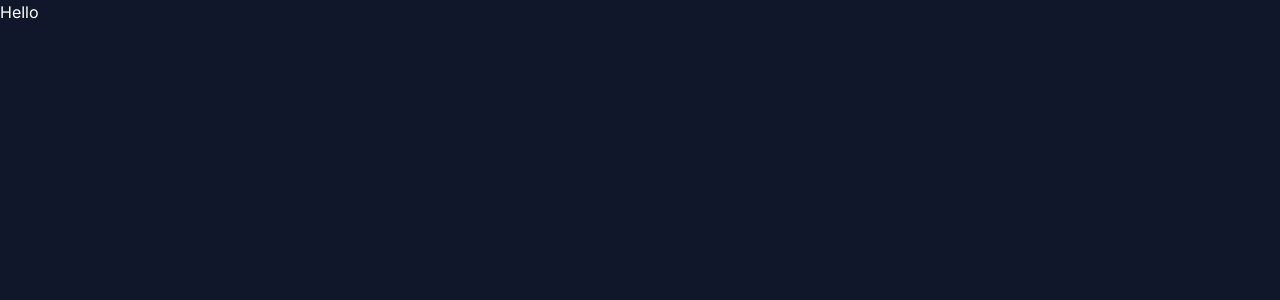
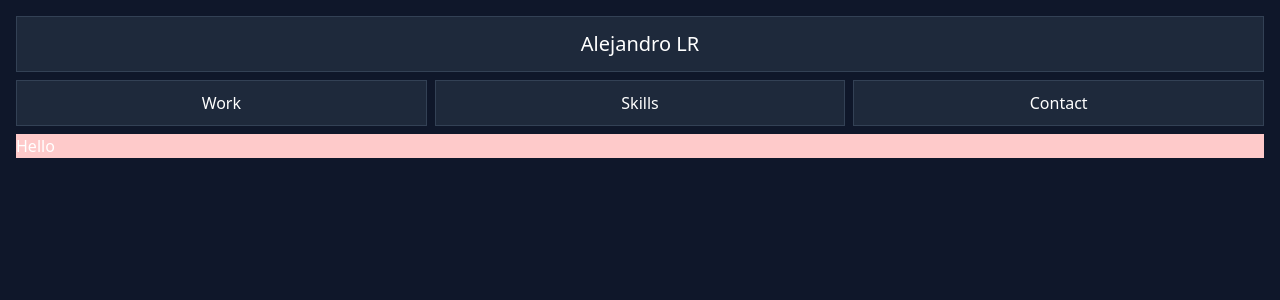
Before and after one commit to Alejandro1709/alejandrolarosa, a Next.js app: page / in a window 1280 px wide. Shown: the top 300 px of the page. Built offline with nearby package versions, Linux system fonts and the light colour scheme.

Commit message:
Add: Navigation Component

```diff
--- a/src/app/layout.tsx
+++ b/src/app/layout.tsx
@@ -1,7 +1,5 @@
-import { Inter } from 'next/font/google';
+import Navigation from '@/components/Navigation';
 import './globals.css';
-
-const inter = Inter({ subsets: ['latin'] });
 
 export const metadata = {
   title: 'Alejandro LR',
@@ -15,7 +13,10 @@ export default function RootLayout({
 }) {
   return (
     <html lang='en'>
-      <body className={inter.className}>{children}</body>
+      <body className='flex min-h-screen flex-col gap-2  bg-slate-900 p-4'>
+        <Navigation />
+        <main className='flex-1'>{children}</main>
+      </body>
     </html>
   );
 }
--- a/src/app/page.tsx
+++ b/src/app/page.tsx
@@ -1,7 +1,7 @@
 export default function Home() {
   return (
-    <main className='flex min-h-screen flex-col'>
+    <section className='bg-red-200'>
       <h1>Hello</h1>
-    </main>
+    </section>
   );
 }
--- /dev/null
+++ b/src/components/Navigation.tsx
@@ -0,0 +1,28 @@
+type NavigationProps = {
+  title?: string;
+};
+
+function Navigation({ title = 'Alejandro LR' }: NavigationProps) {
+  return (
+    <header className='flex flex-col gap-2'>
+      <div className='flex h-14 flex-col items-center justify-center border border-slate-700 bg-slate-800'>
+        <h1 className='text-xl font-medium'>{title}</h1>
+      </div>
+      <nav className='flex flex-col items-center justify-center'>
+        <ul className='flex w-full flex-row justify-center gap-2'>
+          <li className='text-md flex-1 cursor-pointer border border-slate-700 bg-slate-800 p-2.5 text-center'>
+            Work
+          </li>
+          <li className='text-md flex-1 cursor-pointer border border-slate-700 bg-slate-800 p-2.5 text-center'>
+            Skills
+          </li>
+          <li className='text-md flex-1 cursor-pointer border border-slate-700 bg-slate-800 p-2.5 text-center'>
+            Contact
+          </li>
+        </ul>
+      </nav>
+    </header>
+  );
+}
+
+export default Navigation;
```
Also changed, not shown: 1 other file (tests, documents, lock files or other folders).
